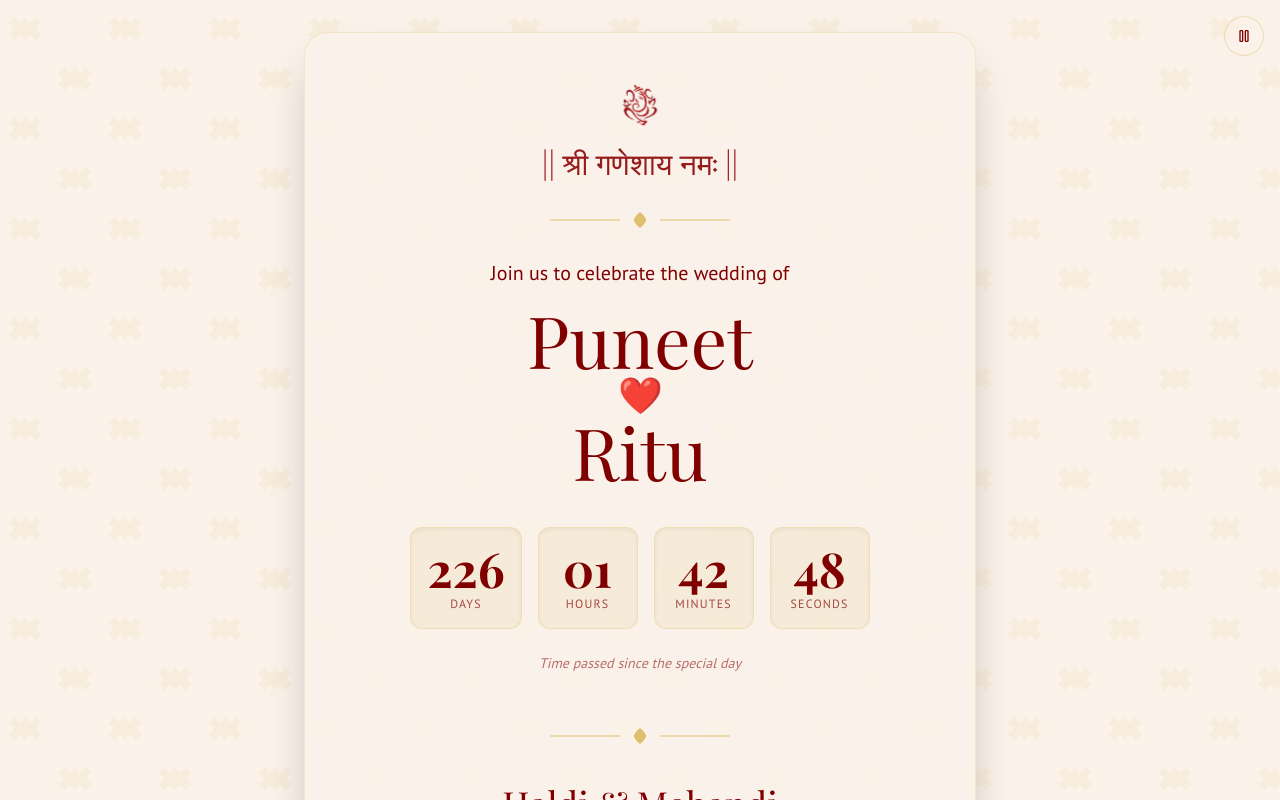
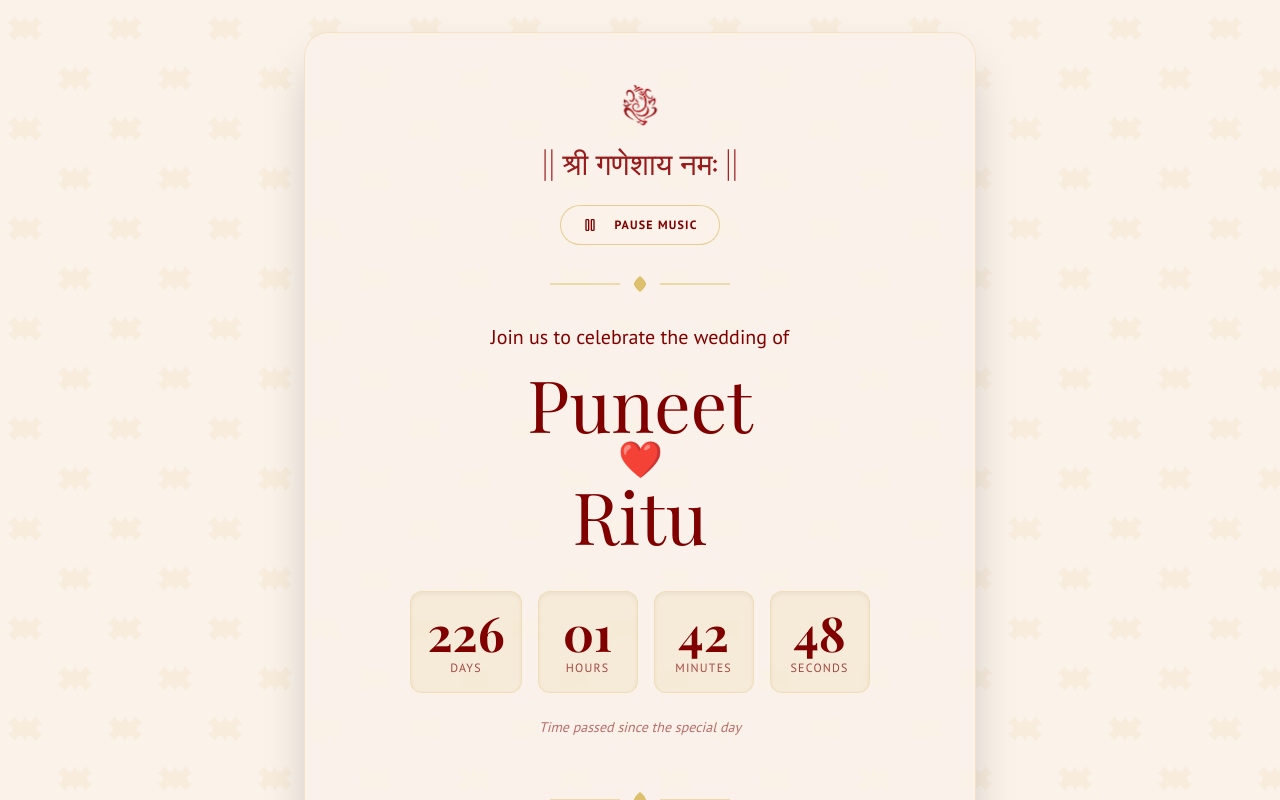
Before and after one commit to PuneetShivaay/WeddingCard, a Next.js app: page / in a window 1280 px wide. Shown: the top 800 px of the page. Built offline with nearby package versions, Linux system fonts and the light colour scheme.

Commit message:
after deployment music button not visible, can we put this play and paus

```diff
--- a/src/app/page.tsx
+++ b/src/app/page.tsx
@@ -32,10 +32,9 @@
   return (
     <div className="relative w-full min-h-screen overflow-hidden">
       <FloralBackground />
-      <MusicPlayer />
       <main className="relative z-10 flex flex-col items-center justify-center min-h-screen p-4 sm:p-8 text-center text-primary animate-fade-in">
         <div className="bg-background/80 backdrop-blur-sm p-6 md:p-12 rounded-3xl shadow-2xl max-w-2xl w-full border border-accent/20">
-          <header className="mb-6 flex flex-col items-center">
+          <header className="mb-4 flex flex-col items-center">
             {ganeshaImage && (
               <img
                 src={ganeshaImage.imageUrl}
@@ -50,6 +49,8 @@
               || श्री गणेशाय नमः ||
             </h1>
           </header>
+
+          <MusicPlayer />
 
           <FloralDivider className="mb-6" />
 
--- a/src/components/music-player.tsx
+++ b/src/components/music-player.tsx
@@ -1,30 +1,31 @@
 "use client";
 
 import { useRef, useState, useEffect } from 'react';
-import { Play, Pause } from 'lucide-react';
+import { Play, Pause, Music } from 'lucide-react';
 import { Button } from '@/components/ui/button';
 
 const MusicPlayer = () => {
   const audioRef = useRef<HTMLAudioElement>(null);
   const [isPlaying, setIsPlaying] = useState(false);
-  const [isClient, setIsClient] = useState(false);
+  const [isMounted, setIsMounted] = useState(false);
 
   useEffect(() => {
-    setIsClient(true);
-  }, []);
+    setIsMounted(true);
 
-  useEffect(() => {
-    const audioElement = audioRef.current;
-    if (isClient && audioElement) {
-      // Try to autoplay, but update state based on what happens
-      audioElement.play().then(() => {
+    // Attempt to autoplay if possible, though browsers often block this
+    const timer = setTimeout(() => {
+      if (audioRef.current) {
+        audioRef.current.play().then(() => {
           setIsPlaying(true);
         }).catch(() => {
-        // Autoplay was prevented.
+          // Autoplay was blocked, user needs to click play
           setIsPlaying(false);
         });
       }
-  }, [isClient]);
+    }, 1000);
+
+    return () => clearTimeout(timer);
+  }, []);
 
   const togglePlayPause = () => {
     const audioElement = audioRef.current;
@@ -32,29 +33,35 @@
       if (isPlaying) {
         audioElement.pause();
       } else {
-        audioElement.play();
+        audioElement.play().catch(e => console.log("Playback failed", e));
       }
       setIsPlaying(!isPlaying);
     }
   };
 
-  if (!isClient) {
-    return null; // Don't render on the server to avoid hydration issues.
-  }
-
   return (
-    <>
-      <audio ref={audioRef} loop>
+    <div className="flex items-center justify-center my-6">
+      <audio ref={audioRef} loop preload="auto">
         <source src="/shehnai.mp3" type="audio/mpeg" />
-        Your browser does not support the audio element.
       </audio>
-      <div className="fixed top-4 right-4 z-50">
-        <Button onClick={togglePlayPause} variant="outline" size="icon" className="rounded-full border-accent/30 bg-background/50 backdrop-blur-sm hover:bg-accent/20">
-          {isPlaying ? <Pause className="h-5 w-5 text-primary" /> : <Play className="h-5 w-5 text-primary" />}
-          <span className="sr-only">{isPlaying ? 'Pause music' : 'Play music'}</span>
+      <Button
+        onClick={togglePlayPause}
+        variant="outline"
+        size="default"
+        className="rounded-full border-accent/50 bg-background/50 backdrop-blur-sm hover:bg-accent/20 transition-all duration-300 min-w-[160px]"
+      >
+        {!isMounted ? (
+            <Music className="h-4 w-4 mr-2 text-primary animate-pulse" />
+        ) : isPlaying ? (
+            <Pause className="h-4 w-4 mr-2 text-primary" />
+        ) : (
+            <Play className="h-4 w-4 mr-2 text-primary" />
+        )}
+        <span className="font-body text-xs uppercase tracking-widest font-bold text-primary">
+            {!isMounted ? 'Loading...' : isPlaying ? 'Pause Music' : 'Play Music'}
+        </span>
       </Button>
     </div>
-    </>
   );
 };
 
```
Lines whose indentation alone changed are shown as unchanged.
